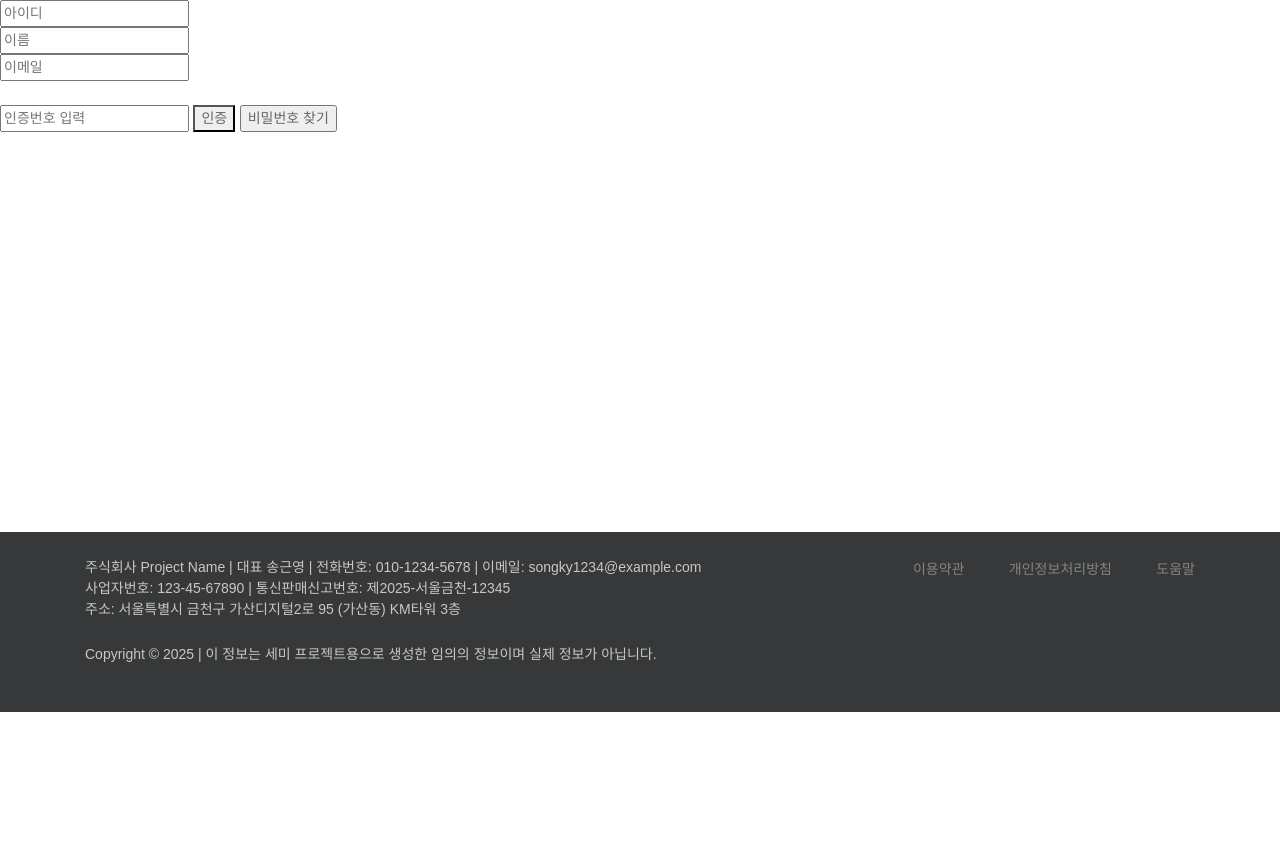
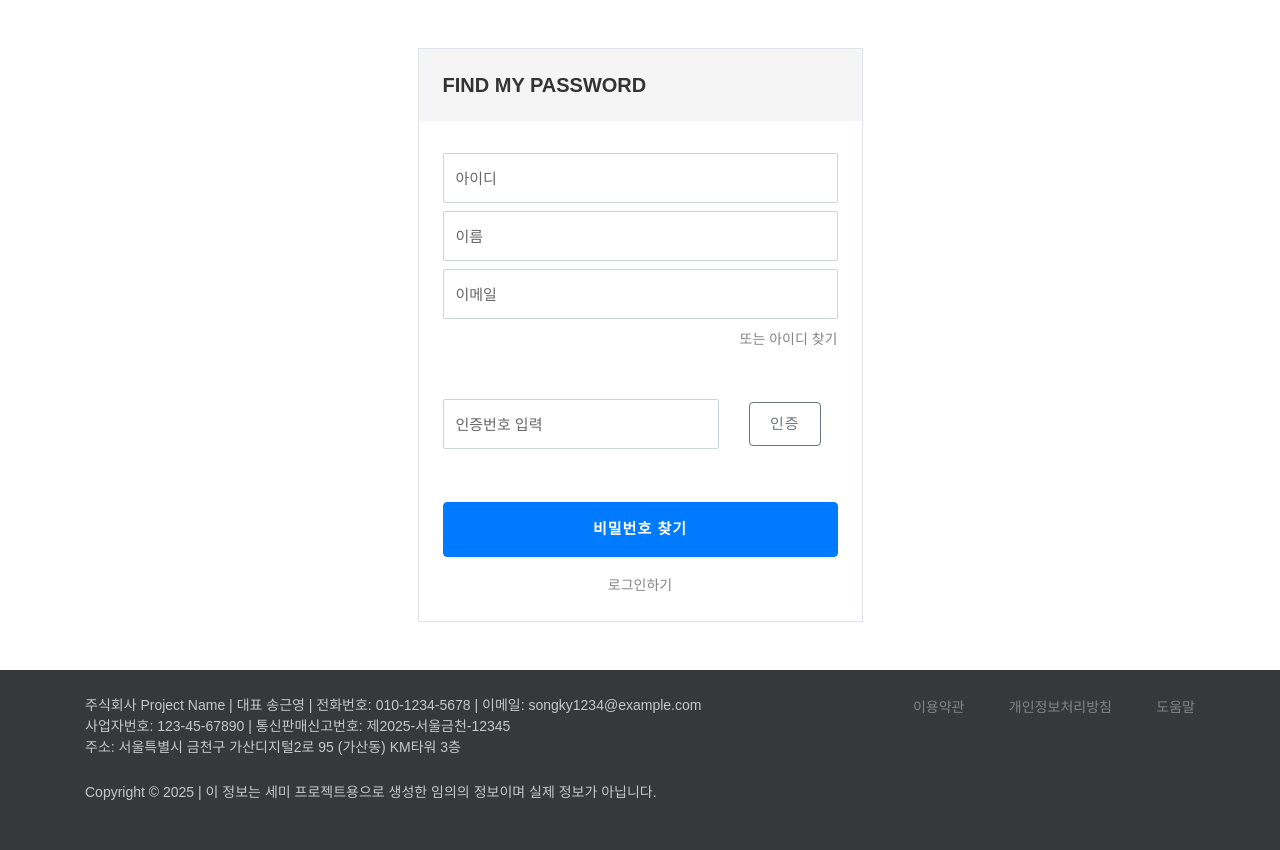
Before and after one commit to Goodee-Semi-Project/goodee-semi-project, a Java web app: page /account/findPw in a window 1280 px wide. Shown: the part 88-938 px from the top of the page. Before the commit the page ends 800 px from the top, so only its background shows below. Run offline with Tomcat 11, a stand-in JSP engine, Linux system fonts and the light colour scheme; some libraries are stand-ins or nearby versions; some web fonts are replaced.

Commit message:
Update: ID / PW 찾기, PW 재설정 화면 CSS 적용

```diff
--- a/Goodee-Semi/src/main/java/com/goodee/semi/common/mail/MailSender.java
+++ b/Goodee-Semi/src/main/java/com/goodee/semi/common/mail/MailSender.java
@@ -12,7 +12,7 @@ import jakarta.mail.internet.MimeMessage;
 
 public class MailSender {
 	private static String senderMail = "goodeesemi@gmail.com";
-	private static String senderAppPw = "bmlltodlgdiycmhr"; // 테스트 시에만 입력
+	private static String senderAppPw = ""; // 테스트 시에만 입력
 
 	public static int sendEmail(String toEmail, String authCode) {
 		Properties props = getProperties();
--- a/Goodee-Semi/src/main/webapp/WEB-INF/views/account/findPw.jsp
+++ b/Goodee-Semi/src/main/webapp/WEB-INF/views/account/findPw.jsp
@@ -13,15 +13,39 @@
 <body>
 	<%@ include file="/WEB-INF/views/include/header.jsp" %>
 
+	<section class="login py-5 border-top-1">
+	  <div class="container">
+	    <div class="row justify-content-center">
+	      <div class="col-lg-5 col-md-8 align-item-center">
+	        <div class="border border">
+	          <h3 class="bg-gray p-4">FIND MY PASSWORD</h3>
 	          <form id="findPwSubmit">
-		<input type="text" id="accountId" placeholder="아이디"><br>
-		<input type="text" id="name" placeholder="이름"><br>
-		<input type="text" id="email" placeholder="이메일"><br><br>
+			        <fieldset class="p-4">
+			        <input class="form-control mb-2" type="text" id="accountId" placeholder="아이디" required>
+			          <input class="form-control mb-2" type="text" id="name" placeholder="이름" required>
+			          <input class="form-control mb-2" type="email" id="email" placeholder="이메일" required>
+			          <div style="display: flex; justify-content: flex-end;"><a href="<c:url value='/account/findId' />"><span style="font-size: 14px; color: #848484;">또는 아이디 찾기</span></a></div>
 
-		<input type="number" id="auth" placeholder="인증번호 입력">
-		<button type="button" id="startAuth">인증</button>
-		<input type="submit" value="비밀번호 찾기">
+			          <div class="mt-5" style="display: flex; align-items: center;">
+			          	<input class="form-control" type="text" id="auth" placeholder="인증번호 입력" style="width: 70%;" required>
+			          	<button type="button" class="btn btn-outline-secondary" id="startAuth" style="padding: 10px 20px; margin-left: 30px;">인증</button>
+			          </div>
+
+			          <div id="afterSendCode" class="mt-2 ml-2" style="opacity: 0;">
+			          	<p>인증번호가 전송되었습니다.</p>
+			          </div>
+
+			          <div style="width: 100%; text-align: center;">
+				          <button type="submit" class="btn btn-primary font-weight-bold mt-4 mb-3" style="display: block; width: 100%;">비밀번호 찾기</button>
+				          <a href="<c:url value='/account/login' />"><span style="font-size: 14px; color: #848484;">로그인하기</span></a>
+			          </div>
+			        </fieldset>
 			      </form>
+	        </div>
+	      </div>
+	    </div>
+	  </div>
+	</section>
 
 	<%@ include file="/WEB-INF/views/include/footer.jsp" %>
 	<script>
@@ -30,6 +54,10 @@
 			const name = $("#name").val();
 			const email = $("#email").val();
 
+			if (!accountId) alert("아이디를 입력해주세요.");
+			else if (!name) alert("이름을 입력해주세요.");
+			else if (!email) alert("이메일을 입력해주세요.");
+			else {
 				$.ajax({
 					url : "/account/findPw",
 					type : "POST",
@@ -40,12 +68,13 @@
 					},
 					dataType : "JSON",
 					success : function(data) {
-					alert(data.resultMsg);
+						$("#afterSendCode").css("opacity", "1");
 					},
 					error : function() {
 						alert("인증번호 생성 도중 오류가 발생했습니다.");
 					}
 				});
+			}
 		});
 
 		$("#findPwSubmit").submit((event) => {
```
Also changed, not shown: Goodee-Semi/src/main/webapp/WEB-INF/views/account/changePw.jsp (+34 -10 lines), Goodee-Semi/src/main/webapp/WEB-INF/views/account/findId.jsp (+35 -8 lines). Lines whose indentation alone changed are shown as unchanged.
